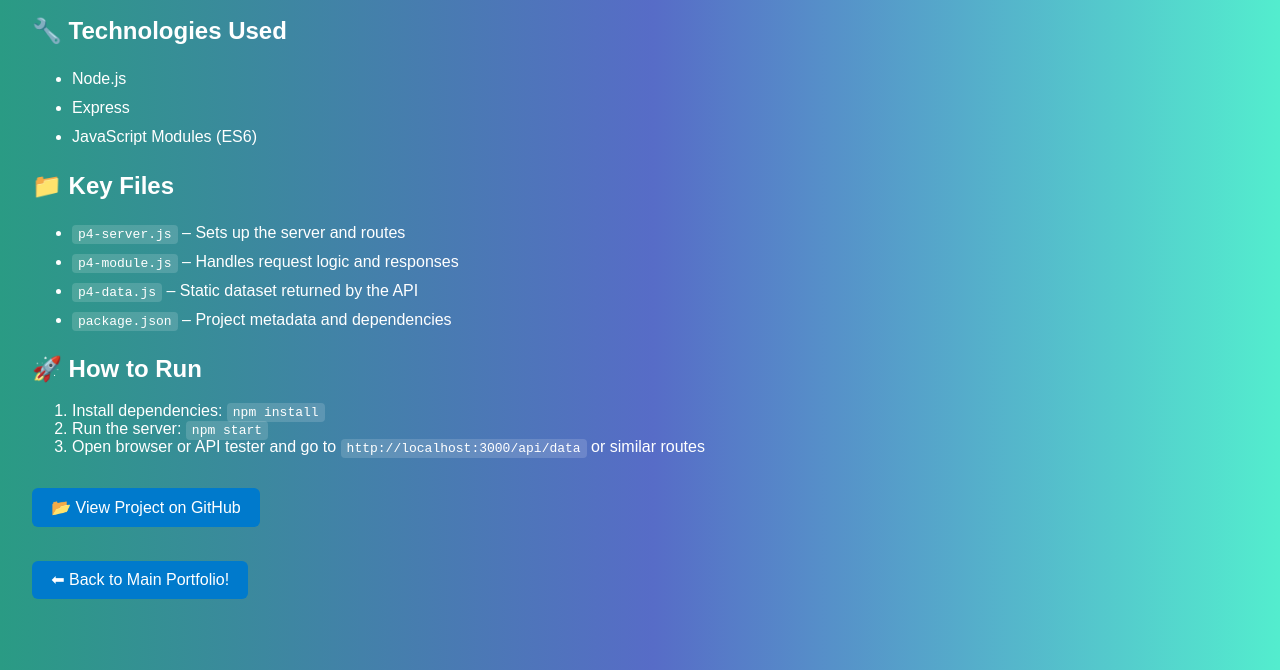
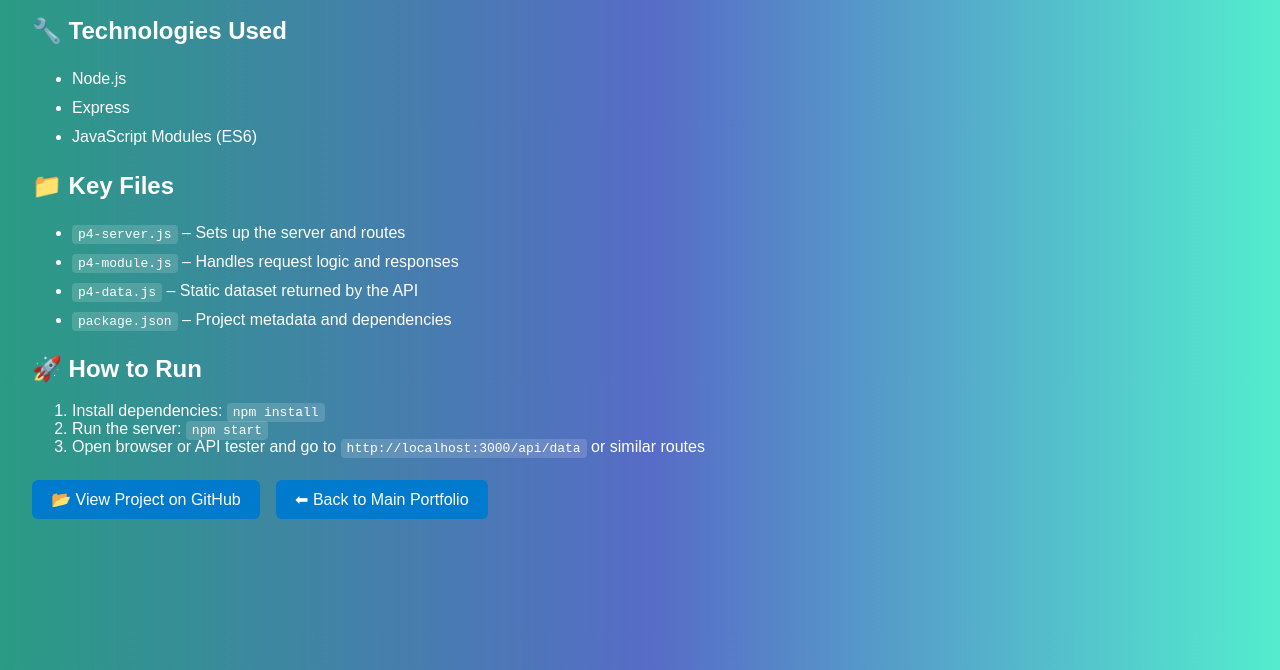
Before and after one commit to Escxped/cit281-p4, a website: page index.html in a window 1280 px wide. Shown: the part 130-800 px from the top of the page. Drawn offline with Linux system fonts and the light colour scheme.

Commit message:
Update index.html

```diff
--- a/index.html
+++ b/index.html
@@ -22,7 +22,6 @@
 
     .button {
       display: inline-block;
-      margin-top: 1rem;
       padding: 0.6rem 1.2rem;
       background-color: #007acc;
       color: #fff;
@@ -31,7 +30,14 @@
     }
 
     .button:hover {
-      background-color: #005b94;
+      background-color: #005f99;
+    }
+
+    .button-container {
+      display: flex;
+      gap: 1rem;
+      flex-wrap: wrap;
+      margin-top: 1.5rem;
     }
   </style>
 </head>
@@ -63,8 +69,10 @@
     <li>Open browser or API tester and go to <code>http://localhost:3000/api/data</code> or similar routes</li>
   </ol>
 
-  <a href="https://github.com/Escxped/cit281-p4" class="button" target="_blank">📂 View Project on GitHub</a>
-  <br><br>
-  <a href="https://escxped.github.io/" class="button">⬅ Back to Main Portfolio!</a>
+  <div class="button-container">
+    <a href="https://github.com/Escxped/cit281-p4" class="button" target="_blank">📂 View Project on GitHub</a>
+    <a href="https://escxped.github.io/" class="button">⬅ Back to Main Portfolio</a>
+  </div>
+
 </body>
 </html>
```
